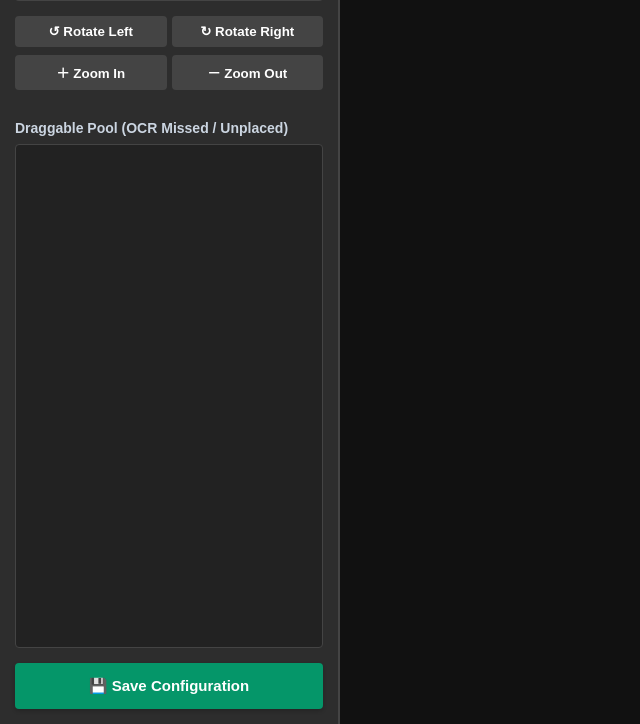
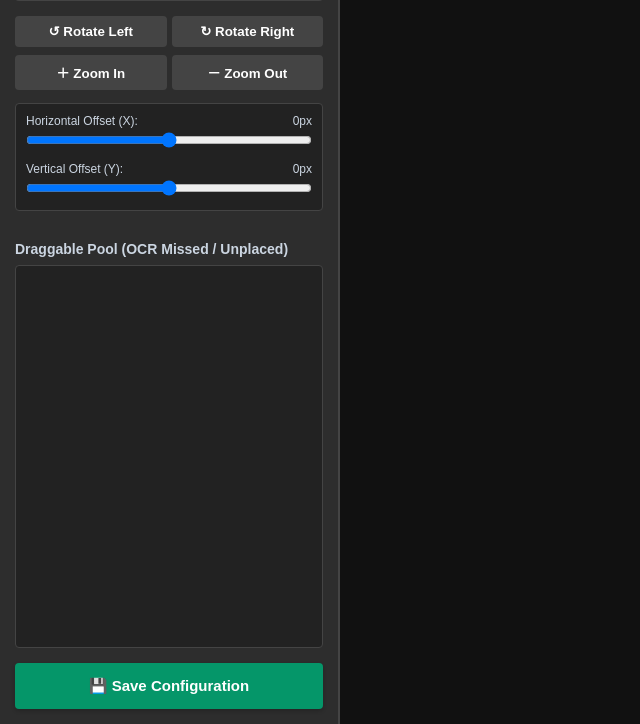
Before and after one commit to OSU-JusticeTech/case_collector, a Django app: template apps/attending/templates/attending/base.html in a window 1280 px wide. Shown: the part 76-800 px from the top of the page, without its empty margins (0-640 px from the left). Run offline with Django 5.2, Linux system fonts and the light colour scheme; the template is opened without the code that fills it, so the values that code supplies are empty.

Commit message:
slop before duplicates

```diff
--- a/apps/attending/templates/attending/base.html
+++ b/apps/attending/templates/attending/base.html
@@ -19,11 +19,11 @@
         .candidate-pool { display: flex; flex-wrap: wrap; gap: 8px; overflow-y: auto; flex: 1; align-content: flex-start; padding-right: 5px; background: #222; padding: 10px; border-radius: 4px; border: 1px solid #444; }
 
         .badge {
+            position: absolute;
             background: #2563eb; color: white; padding: 6px 10px; border-radius: 4px;
             cursor: grab; font-weight: bold; font-size: 13px; display: inline-flex;
             align-items: center; gap: 6px; box-shadow: 0 2px 4px rgba(0,0,0,0.4);
             user-select: none; touch-action: none;
-            position: absolute;
             transform-origin: center center;
         }
 
@@ -41,6 +41,16 @@
         .controls button { flex: 1; padding: 8px; background: #444; color: white; border: none; border-radius: 4px; font-weight: bold; cursor: pointer; }
         .controls button:hover { background: #555; }
 
+        /* Slider Styling */
+        .slider-group { background: #222; padding: 10px; border-radius: 4px; border: 1px solid #444; margin-top: 5px; display: flex; flex-direction: column; gap: 10px; }
+        .slider-item label { display: flex; justify-content: space-between; font-size: 12px; color: #cbd5e1; margin-bottom: 4px; }
+        .slider-item input[type="range"] { width: 100%; cursor: pointer; margin: 0; }
+
+        /* Loading Spinner CSS */
+        .loading-container { display: none; align-items: center; justify-content: center; gap: 10px; background: #3b82f6; color: white; padding: 10px; border-radius: 4px; margin-bottom: 15px; font-size: 14px; font-weight: bold; }
+        .spinner { width: 18px; height: 18px; border: 3px solid rgba(255,255,255,0.3); border-radius: 50%; border-top-color: #fff; animation: spin 1s ease-in-out infinite; }
+        @keyframes spin { to { transform: rotate(360deg); } }
+
         h3 { margin-top: 0; margin-bottom: 10px; font-size: 16px; color: #e2e8f0; }
         h4 { margin-top: 15px; margin-bottom: 8px; font-size: 14px; color: #cbd5e1; }
     </style>
@@ -51,6 +61,11 @@
         <h3>Target Workspace Sheet</h3>
         <select class="file-selector" id="file-select" onchange="loadWorkspace()"></select>
 
+        <div id="loading-status" class="loading-container">
+            <div class="spinner"></div>
+            <span>Running OCR Engine...</span>
+        </div>
+
         <div class="controls">
             <div class="btn-group">
                 <button onclick="rotateImage(-90)">↺ Rotate Left</button>
@@ -59,6 +74,23 @@
             <div class="btn-group">
                 <button onclick="zoomImage(0.1)">＋ Zoom In</button>
                 <button onclick="zoomImage(-0.1)">－ Zoom Out</button>
+            </div>
+
+            <div class="slider-group">
+                <div class="slider-item">
+                    <label for="x-offset-slider">
+                        <span>Horizontal Offset (X):</span>
+                        <span id="x-offset-value">0px</span>
+                    </label>
+                    <input type="range" id="x-offset-slider" min="-200" max="200" value="0" oninput="updateOffsets(this.value, null)">
+                </div>
+                <div class="slider-item">
+                    <label for="y-offset-slider">
+                        <span>Vertical Offset (Y):</span>
+                        <span id="y-offset-value">0px</span>
+                    </label>
+                    <input type="range" id="y-offset-slider" min="-200" max="200" value="0" oninput="updateOffsets(null, this.value)">
+                </div>
             </div>
         </div>
 
@@ -78,6 +110,8 @@
         let currentFile = "";
         let currentRotation = 0;
         let currentZoom = 0.5;
+        let currentXOffset = 0;
+        let currentYOffset = 0;
         let masterData = {};
         let displayOrder = [];
         let imgNaturalWidth = 0;
@@ -99,6 +133,11 @@
             currentFile = document.getElementById('file-select').value;
             if (!currentFile) return;
 
+            // Show the loading banner before starting the network requests
+            const loader = document.getElementById('loading-status');
+            loader.style.display = 'flex';
+
+            try {
                 const res = await fetch(`/attending/load/${currentFile}`);
                 const data = await res.json();
 
@@ -107,13 +146,27 @@
                 currentRotation = data.rotation || 0;
                 currentZoom = data.zoom || 0.5;
 
+                currentXOffset = data.x_offset || 0;
+                currentYOffset = data.y_offset || 0;
+
+                document.getElementById('x-offset-slider').value = currentXOffset;
+                document.getElementById('x-offset-value').innerText = `${currentXOffset}px`;
+                document.getElementById('y-offset-slider').value = currentYOffset;
+                document.getElementById('y-offset-value').innerText = `${currentYOffset}px`;
+
                 const img = document.getElementById('sheet-img');
                 img.src = `/attending/data/${currentFile}`;
                 img.onload = () => {
                     imgNaturalWidth = img.naturalWidth;
                     imgNaturalHeight = img.naturalHeight;
                     applyTransforms();
+                    // Hide spinner once the UI transformations map completely
+                    loader.style.display = 'none';
                 };
+            } catch (err) {
+                console.error("Failed to load layout details:", err);
+                loader.style.display = 'none'; // Clear loading loop if api breaks
+            }
         }
 
         function renderBadges() {
@@ -146,8 +199,11 @@
                 badge.appendChild(input);
 
                 if (item.present && item.x !== null && item.y !== null) {
-                    badge.style.left = (item.x * scaleFactor) + "px";
-                    badge.style.top = (item.y * scaleFactor) + "px";
+                    const adjustedX = (item.x * scaleFactor) + currentXOffset;
+                    const adjustedY = (item.y * scaleFactor) + currentYOffset;
+
+                    badge.style.left = adjustedX + "px";
+                    badge.style.top = adjustedY + "px";
 
                     if (item.is_ocr) {
                         badge.classList.add('staged');
@@ -164,7 +220,25 @@
         }
 
         function allowDrop(e) { e.preventDefault(); }
-        function dragStart(e, num) { e.dataTransfer.setData("text/plain", num); }
+
+        function dragStart(e, num) {
+            e.dataTransfer.setData("text/plain", num);
+
+            const originalBadge = document.getElementById(`badge-${num}`);
+            const dragGhost = originalBadge.cloneNode(true);
+
+            dragGhost.style.position = "absolute";
+            dragGhost.style.top = "-1000px";
+            dragGhost.style.left = "-1000px";
+            dragGhost.style.transform = "none";
+
+            document.body.appendChild(dragGhost);
+
+            const rect = originalBadge.getBoundingClientRect();
+            e.dataTransfer.setDragImage(dragGhost, rect.width / 2, rect.height / 2);
+
+            setTimeout(() => { dragGhost.remove(); }, 0);
+        }
 
         function dropToImage(e) {
             e.preventDefault();
@@ -196,8 +270,9 @@
             const num = e.dataTransfer.getData("text/plain");
             masterData[num].present = true;
             masterData[num].is_ocr = false;
-            masterData[num].x = rawX / scaleFactor;
-            masterData[num].y = rawY / scaleFactor;
+
+            masterData[num].x = (rawX - currentXOffset) / scaleFactor;
+            masterData[num].y = (rawY - currentYOffset) / scaleFactor;
             renderBadges();
         }
 
@@ -241,12 +316,26 @@
             applyTransforms();
         }
 
+        function updateOffsets(xVal, yVal) {
+            if (xVal !== null) {
+                currentXOffset = parseInt(xVal, 10);
+                document.getElementById('x-offset-value').innerText = `${currentXOffset}px`;
+            }
+            if (yVal !== null) {
+                currentYOffset = parseInt(yVal, 10);
+                document.getElementById('y-offset-value').innerText = `${currentYOffset}px`;
+            }
+            renderBadges();
+        }
+
         async function saveData() {
             const payload = {
                 master_data: masterData,
                 display_order: displayOrder,
                 rotation: currentRotation,
-                zoom: currentZoom
+                zoom: currentZoom,
+                x_offset: currentXOffset,
+                y_offset: currentYOffset
             };
             const res = await fetch(`/api/save/${currentFile}`, {
                 method: 'POST',
--- a/apps/attending/views.py
+++ b/apps/attending/views.py
@@ -55,7 +55,7 @@ class FileLoad(APIView):
 
         if os.path.exists(docket_path):
             with open(docket_path, 'r') as f:
-                possible_numbers = [str(n) for n in json.load(f)]
+                possible_numbers = list(sorted([str(n) for n in json.load(f)]))
         else:
             return Response({"error": f"Missing docket target file: {base_name}.txtdocket.json"}, status=404)
 
```
Lines whose indentation alone changed are shown as unchanged.
